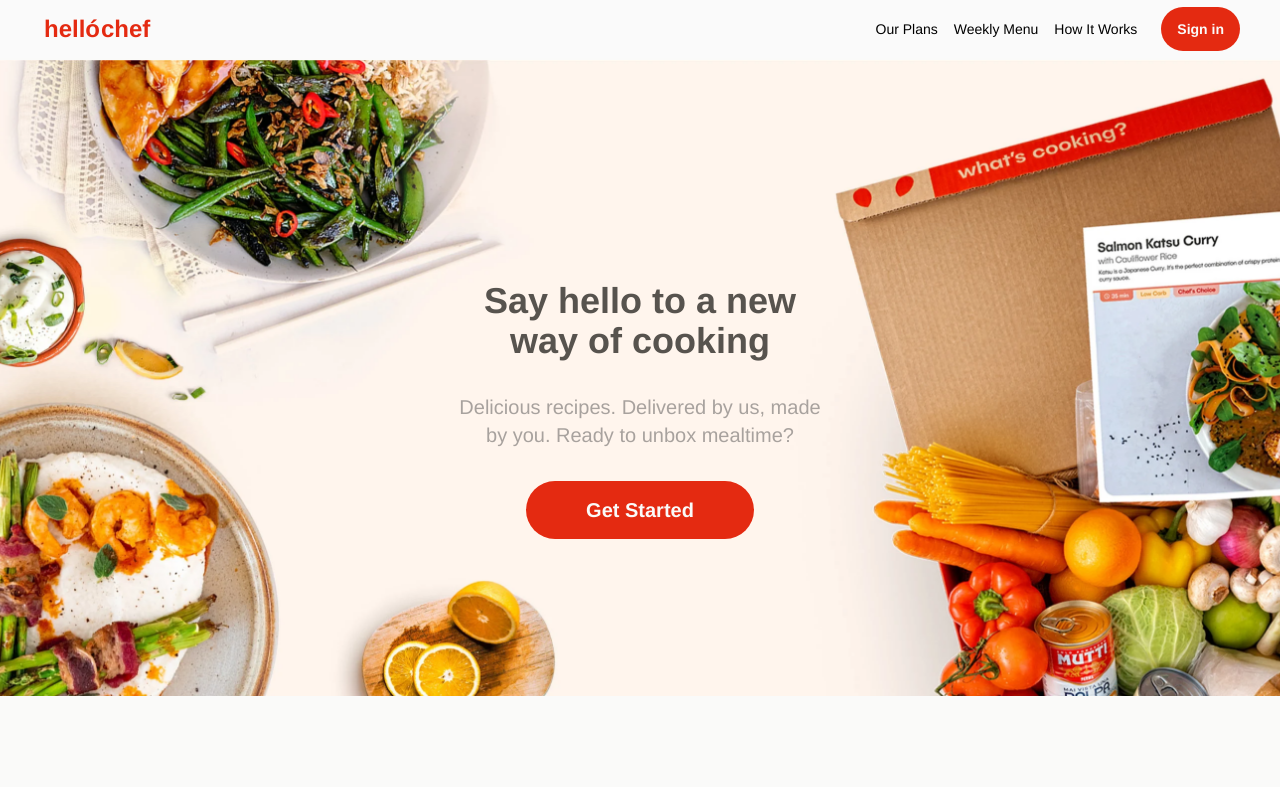
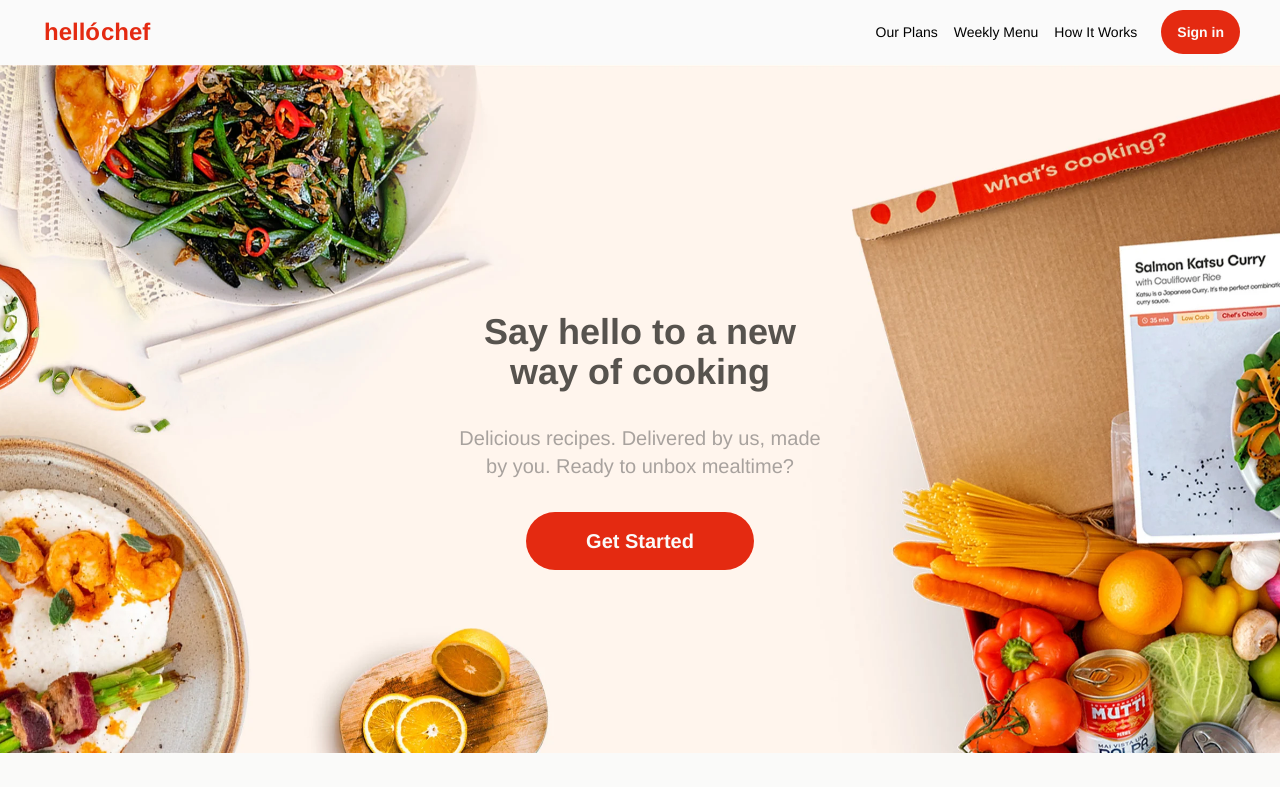
Before and after one commit to felixateya/hellochef-tailwind, a plain HTML site: page index.html in a window 1280 px wide. Shown: the top 787 px of the page. Drawn offline with nearby package versions, Linux system fonts and the light colour scheme; files whose address does not match are found by name.

Commit message:
new changes

```diff
--- a/index.html
+++ b/index.html
@@ -13,7 +13,7 @@
     ></script>
   </head>
   <body>
-    <section class="flex flex-col h-[87vh] relative">
+    <section class="flex flex-col h-[87vh] h-max relative">
       <nav
         class="flex z-100 items-center justify-between pl-2 pr-10 h-[65px] border-b-2 border-stone-50 w-full bg-zinc-50"
       >
```
